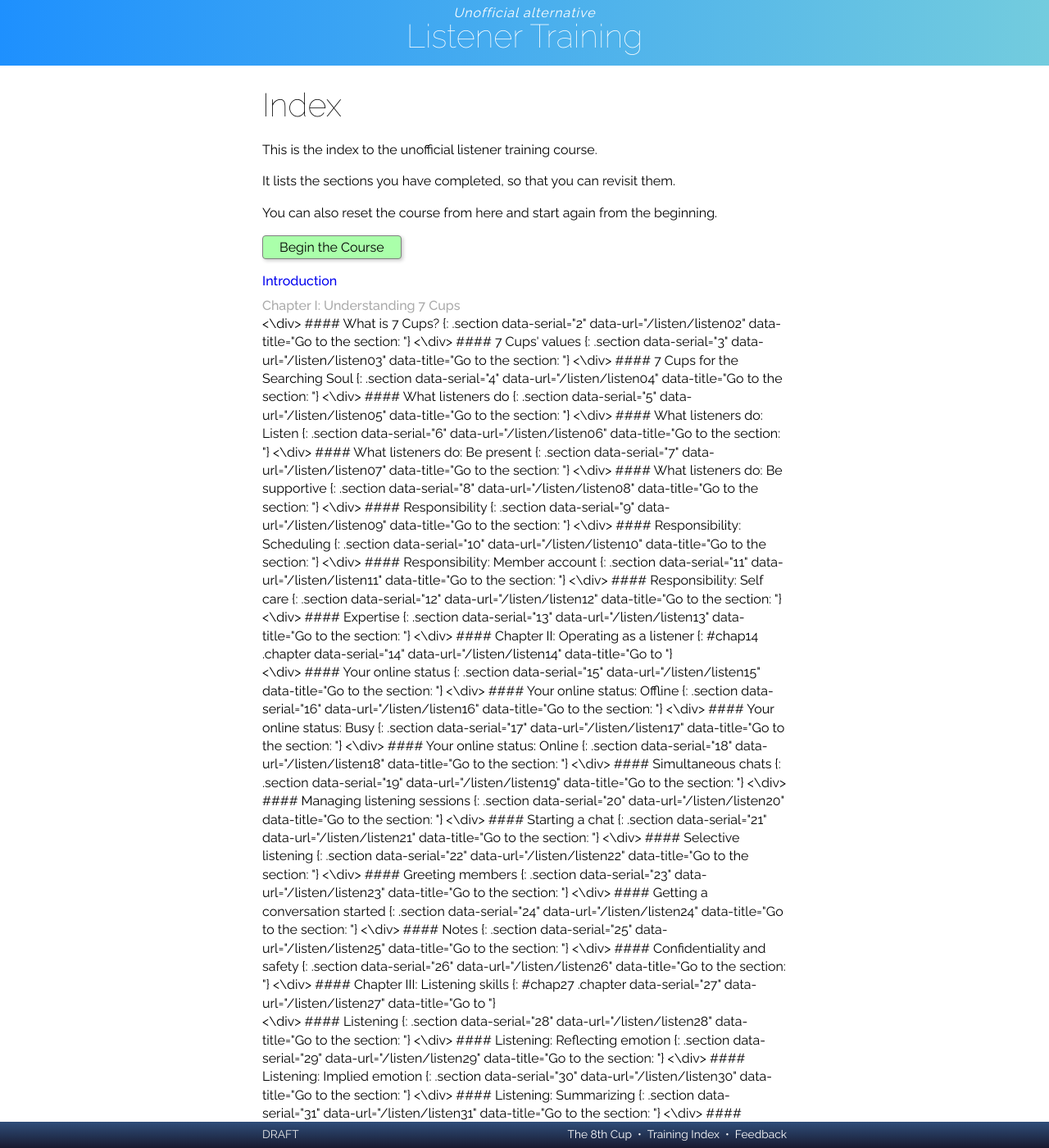
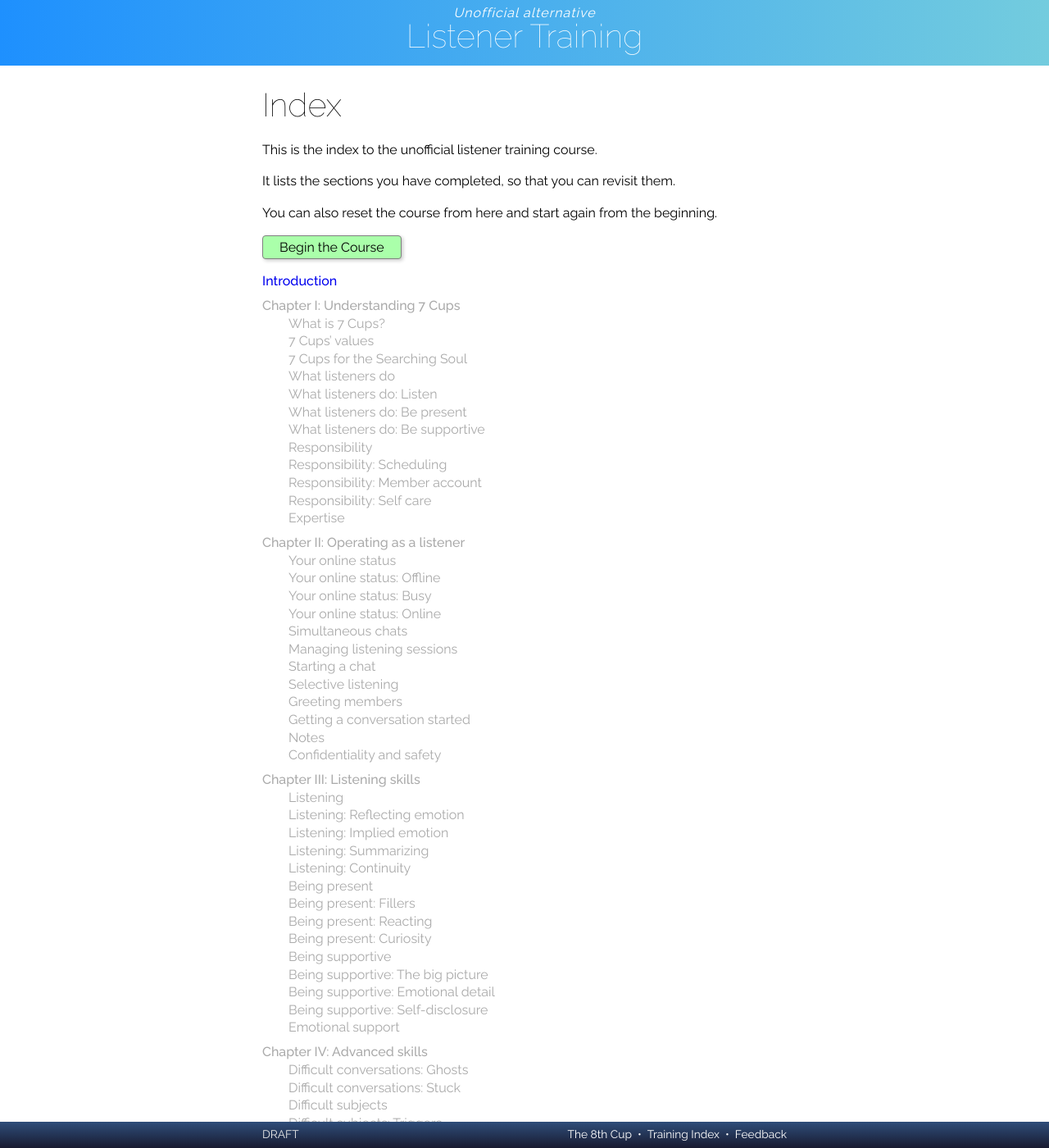
Before and after one commit to RarelyCharlie/rarelycharlie.github.io, a Jekyll site: the page built from _listen/index.md, in a window 1280 px wide and 1400 px high. Shown: the whole window at 82% size. Built offline with Jekyll 4.4.1, drawn with Linux system fonts in a browser that asks for light colours; nearby versions of some CDN libraries; some of the changed text lies outside the part shown.

Commit message:
remove divs

```diff
--- a/_listen/index.md
+++ b/_listen/index.md
@@ -22,16 +22,10 @@ h4 a:hover {text-decoration: underline;}
 <button id="continue" onclick="nextpage(Persist.section)">Continue the Course</button>
 
 {% for section in site.listen %}
-{% if section.serial > 1 %}
-{% raw %}<\div>{% endraw %}
-{% endif %}
   {% case section.class %}
     {% when 'chapter' %}
 #### {{ section.title }}
 {: #chap{{ section.serial }} .chapter data-serial="{{ section.serial }}" data-url="{{ section.url | remove: '.html' }}" data-title="Go to "}
-{% if section.serial > 0 %}
-{% raw %}<div>{% endraw %}
-{% endif %}
     {% when 'section' %}
 #### {{ section.title }}
 {: .section data-serial="{{ section.serial }}" data-url="{{ section.url | remove: '.html' }}" data-title="Go to the section: "}
@@ -39,7 +33,6 @@ h4 a:hover {text-decoration: underline;}
       {% continue %}
   {% endcase %}
 {% endfor %}
-{% raw %}</div>{% endraw %}
 
 <script>
 document.addEventListener('DOMContentLoaded', function () {
```
